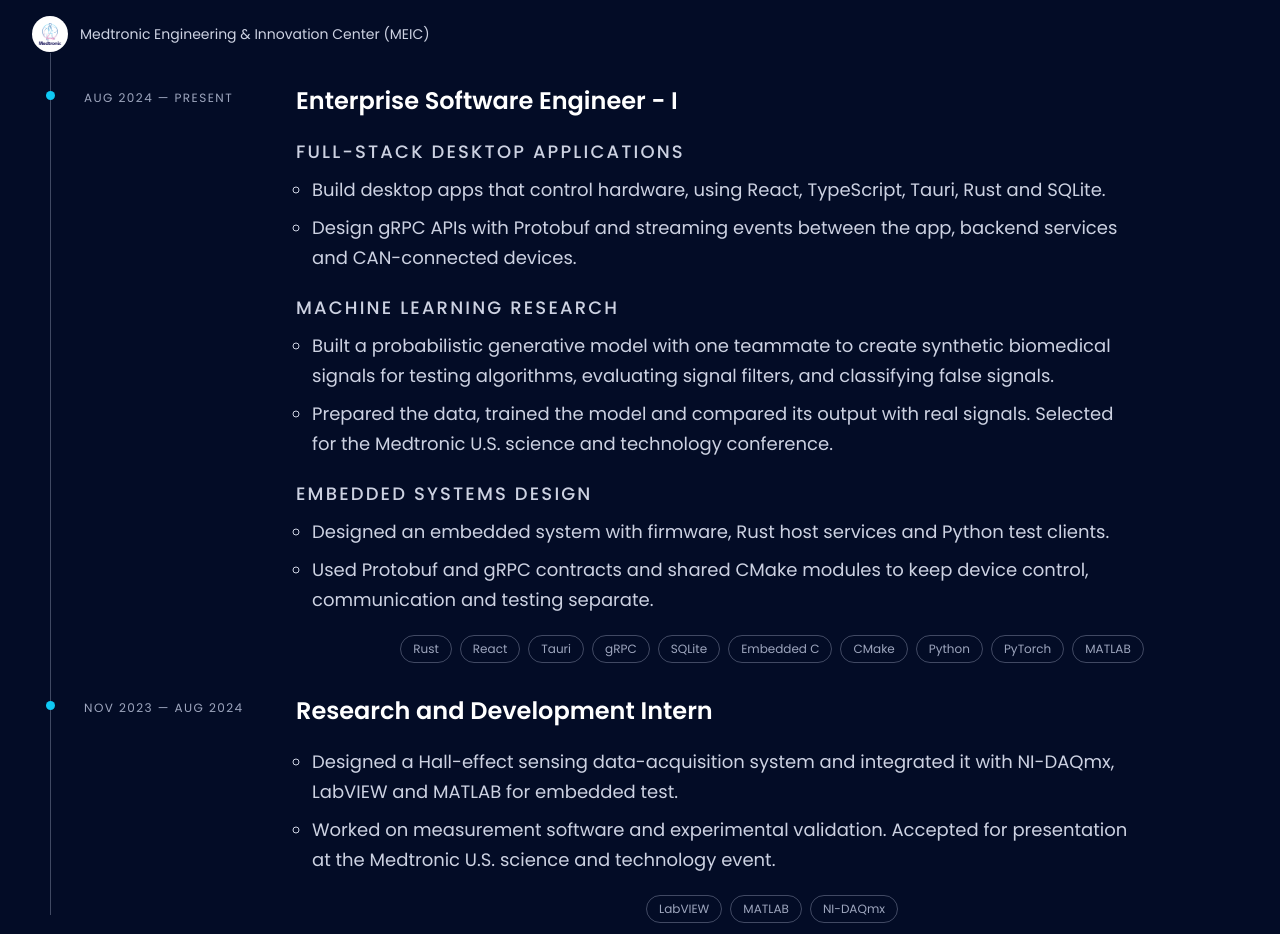
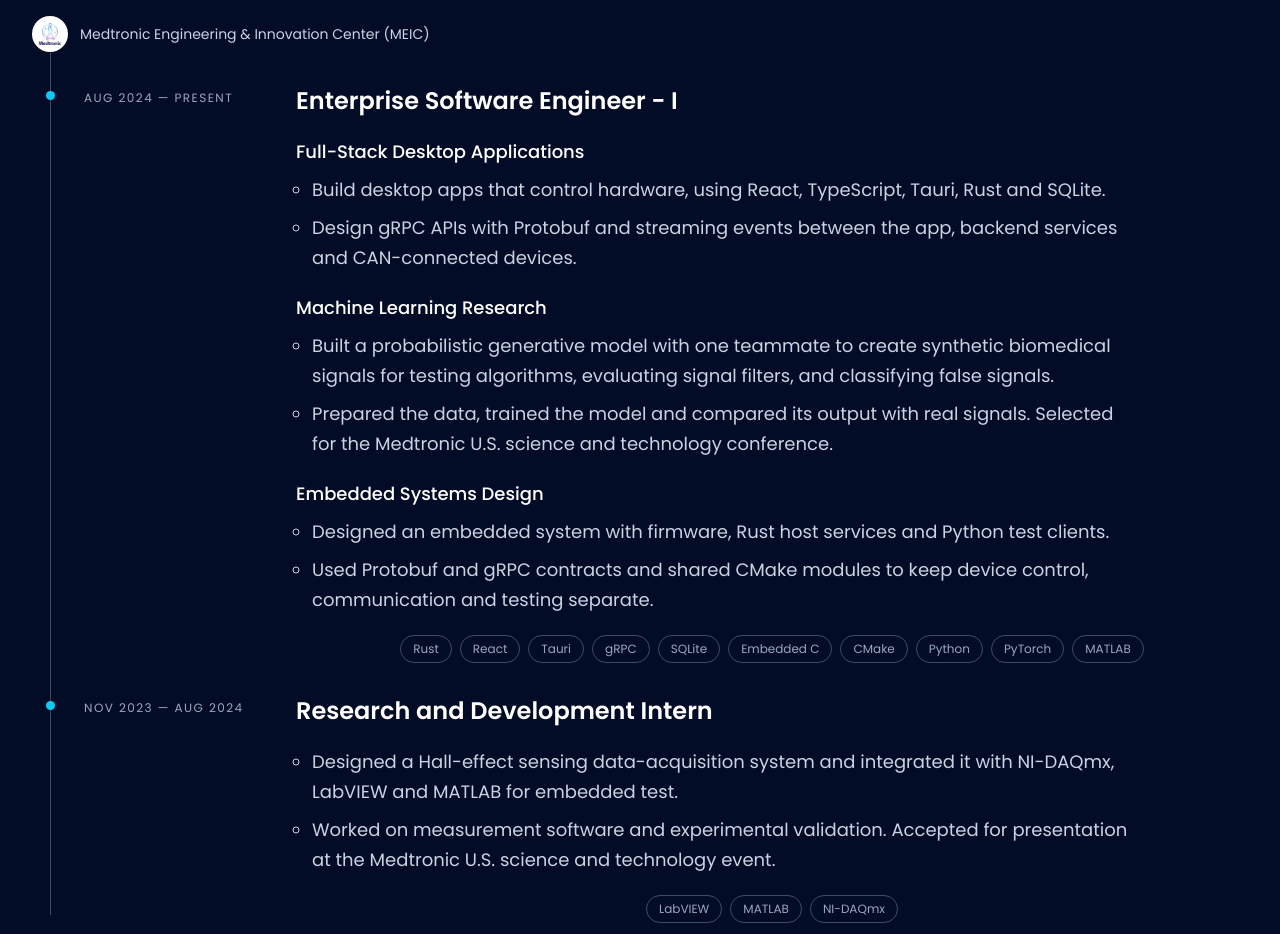
Before and after one commit to Arpt-Singh/portfolio, a React (Vite) app in the folder apps/frontend/: page / in a window 1280 px wide. Shown: the part 1300-2234 px from the top of the page. Built offline with nearby package versions, Linux system fonts and the light colour scheme.

Commit message:
style: update .experience__focus color for improved readability and consistency

```diff
--- a/apps/frontend/src/components/Experience.scss
+++ b/apps/frontend/src/components/Experience.scss
@@ -12,7 +12,7 @@
 .experience__date { color: var(--color-secondary); font-size: var(--font-size-caption); letter-spacing: 0.12em; text-transform: uppercase; }
 .experience__title { margin-top: var(--space-2); color: var(--color-text); font-size: 22px; font-weight: 600; line-height: 30px; }
 .experience__area { margin-top: var(--space-5); }
-.experience__focus { min-width: 0; color: var(--color-copy); font-size: 16px; font-weight: 500; line-height: 26px; letter-spacing: 0.12em; text-transform: uppercase; overflow-wrap: normal; word-break: normal; hyphens: none; }
+.experience__focus { min-width: 0; color: var(--color-text); font-size: 16px; font-weight: 500; line-height: 26px; overflow-wrap: normal; word-break: normal; hyphens: none; }
 .experience__points { display: grid; gap: var(--space-2); max-width: 52em; margin-top: var(--space-2); padding-left: var(--space-4); }
 .experience__points li { @include mixins.body-copy; }
 .experience__technologies { display: flex; flex-wrap: wrap; justify-content: center; gap: var(--space-2); margin-top: var(--space-5); list-style: none; }
```
